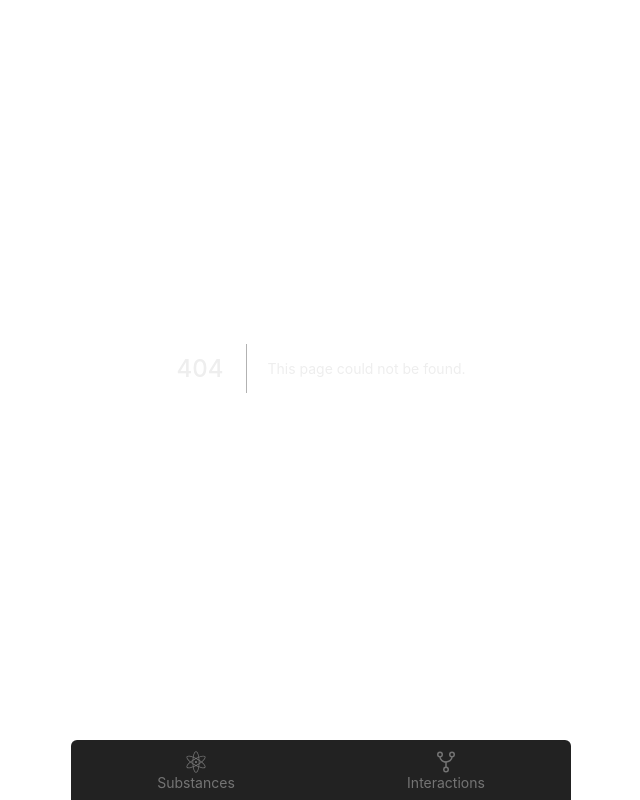
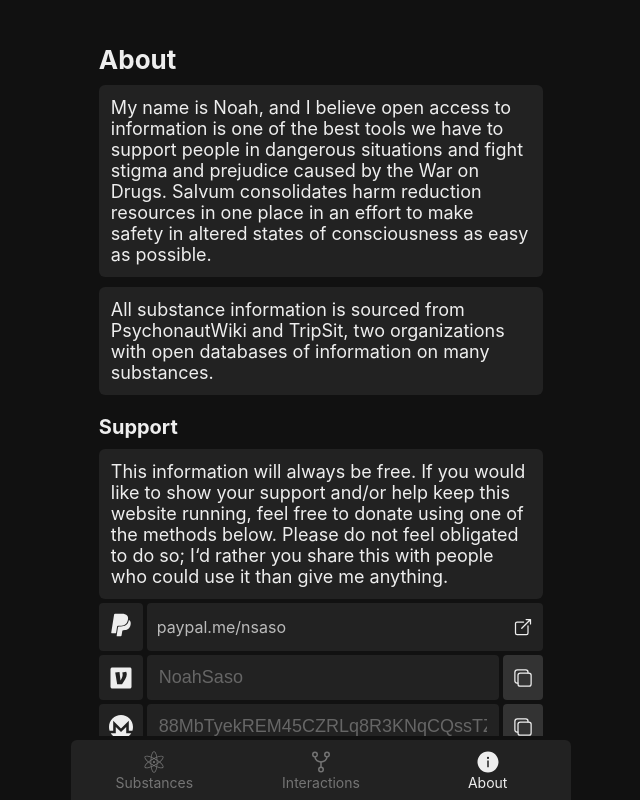
Before and after one commit to NoahSaso/salvum, a Next.js app: page /about in a window 1280 px wide. Before the commit this address had no page. Shown: the whole page, without its empty margins (319-959 px from the left). Built offline with nearby package versions, Linux system fonts and the light colour scheme.

Commit message:
added about page with some text and donation methods

```diff
--- /dev/null
+++ b/components/clipboard_button.module.scss
@@ -0,0 +1,55 @@
+@import "colors";
+
+.container {
+  p {
+    font-size: 16px;
+    margin-bottom: 3px;
+  }
+
+  .row {
+    display: flex;
+    flex-direction: row;
+    justify-content: flex-start;
+    align-items: stretch;
+
+    .iconContainer, button {
+      display: flex;
+      justify-content: center;
+      align-items: center;
+
+      padding: 10px;
+      border-radius: 4px;
+    }
+
+    .iconContainer {
+      margin-right: 4px;
+      background-color: $hover;
+    }
+
+    input {
+      border: none;
+      outline: none;
+      border-radius: 4px;
+      flex: 1;
+      padding: 12px;
+
+      color: $dim;
+      background-color: $hover;
+    }
+
+    button {
+      margin-left: 4px;
+
+      border: none;
+      background-color: $active;
+      cursor: pointer;
+
+      &:hover {
+        opacity: 0.8;
+      }
+      &:active {
+        opacity: 0.7;
+      }
+    }
+  }
+}
--- /dev/null
+++ b/components/clipboard_button.tsx
@@ -0,0 +1,58 @@
+import cn from 'classnames'
+import { ComponentType, FC, HTMLAttributes, useRef, useState } from 'react'
+import { IoCheckmark, IoCopyOutline } from 'react-icons/io5'
+
+import styles from './clipboard_button.module.scss'
+
+interface Props {
+  title?: string
+  IconComponent?: ComponentType<{ size?: number }>
+  data: string
+  containerStyle?: HTMLAttributes<HTMLDivElement>['style']
+}
+
+const ClipboardButton: FC<Props> = ({
+  title,
+  IconComponent,
+  data,
+  containerStyle
+}) => {
+  const inputRef = useRef<HTMLInputElement>(null)
+  const [copied, setCopied] = useState(false)
+
+  const copy = () => {
+    inputRef.current?.select()
+    document.execCommand('copy')
+    inputRef.current?.blur()
+
+    setCopied(true)
+  }
+
+  const ActionIcon = copied ? IoCheckmark : IoCopyOutline
+
+  return (
+    <div className={cn(styles.container, containerStyle)}>
+      {!!title && <p>{title}</p>}
+
+      <div className={styles.row}>
+        <div className={styles.iconContainer}>
+          {!!IconComponent && <IconComponent size={24} />}
+        </div>
+
+        <input
+          ref={inputRef}
+          type="text"
+          value={data}
+          onFocus={({ target }) => target.select()}
+          readOnly
+        />
+
+        <button onClick={copy}>
+          <ActionIcon size={20} />
+        </button>
+      </div>
+    </div>
+  )
+}
+
+export default ClipboardButton
--- a/components/external_link_button.module.scss
+++ b/components/external_link_button.module.scss
@@ -1,16 +1,26 @@
 @import "colors";
 
 .container {
-  padding: 10px;
-  border-radius: 4px;
-
-  background: $hover;
+  display: flex;
+  flex-direction: row;
+  justify-content: flex-start;
+  align-items: stretch;
 
   &:hover {
     opacity: 0.8;
   }
   &:active {
     opacity: 0.7;
+  }
+
+  .card {
+    background: $hover;
+    padding: 10px;
+    border-radius: 4px;
+  }
+
+  .iconContainer {
+    margin-right: 4px;
   }
 
   p {
--- a/components/external_link_button.tsx
+++ b/components/external_link_button.tsx
@@ -1,5 +1,5 @@
 import cn from 'classnames'
-import { FC, HTMLAttributes } from 'react'
+import { ComponentType,FC, HTMLAttributes } from 'react'
 import { IoOpenOutline } from 'react-icons/io5'
 
 import styles from './external_link_button.module.scss'
@@ -8,18 +8,32 @@
   title: string
   url: string
   containerStyle?: HTMLAttributes<HTMLAnchorElement>['style']
+  LeftIconComponent?: ComponentType<{ size?: number }>
 }
 
-const ExternalLinkButton: FC<Props> = ({ title, url, containerStyle }) => (
+const ExternalLinkButton: FC<Props> = ({
+  title,
+  url,
+  containerStyle,
+  LeftIconComponent
+}) => (
   <a
-    className={cn('horizontal', styles.container)}
+    className={styles.container}
     target="_blank"
     rel="noopener noreferrer"
     href={url}
     style={containerStyle}
   >
-    <p>{title}</p>
-    <IoOpenOutline size={20} />
+    {!!LeftIconComponent && (
+      <div className={cn(styles.card, styles.iconContainer)}>
+        <LeftIconComponent size={24} />
+      </div>
+    )}
+
+    <div className={cn('horizontal', styles.card)}>
+      <p>{title}</p>
+      <IoOpenOutline size={20} />
+    </div>
   </a>
 )
 
--- a/components/footer.tsx
+++ b/components/footer.tsx
@@ -2,6 +2,7 @@
 import Link from 'next/link'
 import { useRouter } from 'next/router'
 import { FC } from 'react'
+import { AiFillInfoCircle, AiOutlineInfoCircle } from "react-icons/ai"
 import { GiAtom } from 'react-icons/gi'
 import { IoGitNetworkOutline } from 'react-icons/io5'
 
@@ -23,6 +24,14 @@
       active: IoGitNetworkOutline
     },
     href: '/interactions',
+  },
+  {
+    label: 'About',
+    icon: {
+      inactive: AiOutlineInfoCircle,
+      active: AiFillInfoCircle
+    },
+    href: '/about',
   },
 ]
 
--- /dev/null
+++ b/pages/about.module.scss
@@ -0,0 +1,29 @@
+@import "colors";
+
+.container {
+  margin: 30px 2% 0 2%;
+  overflow-y: auto;
+
+  padding: 14px;
+
+  h1 {
+    font-size: 26px;
+  }
+
+  h2 {
+    font-size: 20px;
+    margin-top: 20px;
+  }
+
+  .card {
+    padding: 12px;
+    margin-top: 10px;
+
+    background-color: $hover;
+    border-radius: 6px;
+  }
+
+  .support > * {
+    margin-top: 4px;
+  }
+}
--- /dev/null
+++ b/pages/about.tsx
@@ -0,0 +1,75 @@
+import { usePlausible } from 'next-plausible'
+import { FC } from 'react'
+import { IoLogoPaypal, IoLogoVenmo } from 'react-icons/io5'
+import { SiBitcoin, SiEthereum, SiLitecoin, SiMonero } from 'react-icons/si'
+
+import ClipboardButton from '../components/clipboard_button'
+import ExternalLinkButton from '../components/external_link_button'
+import { PlausibleEvents } from '../types'
+import styles from './about.module.scss'
+
+const About: FC = () => {
+  const plausible = usePlausible()
+
+  return (
+    <div className={styles.container}>
+      <h1>About</h1>
+
+      <div className={styles.card}>
+        <p>
+          My name is Noah, and I believe open access to information is one of the best tools we have to support people
+          in dangerous situations and fight stigma and prejudice caused by the War on Drugs. Salvum consolidates harm
+          reduction resources in one place in an effort to make safety in altered states of consciousness as
+          easy as possible.
+        </p>
+      </div>
+
+      <div className={styles.card}>
+        <p>
+          All substance information is sourced from PsychonautWiki and TripSit, two organizations with open databases
+          of information on many substances.
+        </p>
+      </div>
+
+      <h2>Support</h2>
+
+      <div className={styles.card}>
+        <p>
+          This information will always be free. If you would like to show your support and/or help keep this website running, feel free
+          to donate using one of the methods below. Please do not feel obligated to do so; I&lsquo;d rather you share this
+          with people who could use it than give me anything.
+        </p>
+      </div>
+
+      <div className={styles.support}>
+        <ExternalLinkButton
+          LeftIconComponent={IoLogoPaypal}
+          title="paypal.me/nsaso"
+          url="https://paypal.me/nsaso"
+        />
+        <ClipboardButton
+          IconComponent={IoLogoVenmo}
+          data="NoahSaso"
+        />
+        <ClipboardButton
+          IconComponent={SiMonero}
+          data="88MbTyekREM45CZRLq8R3KNqCQssTZH9T1du3iiQKxYqjLd3ZR9afgT1Wt5nWA1vYXRP8bANGcm9TA96zdQ6c1NS82owQWX"
+        />
+        <ClipboardButton
+          IconComponent={SiEthereum}
+          data="0x94A47454cFA7409B5a54862538C4320A675F4b29"
+        />
+        <ClipboardButton
+          IconComponent={SiLitecoin}
+          data="LezM1it7yw482eLsmZPKk7tJapo7GHq2uA"
+        />
+        <ClipboardButton
+          IconComponent={SiBitcoin}
+          data="1DXpZnZMSaShaQNTcgwdQBLkd97VeBWxqd"
+        />
+      </div>
+    </div>
+  )
+}
+
+export default About
```
